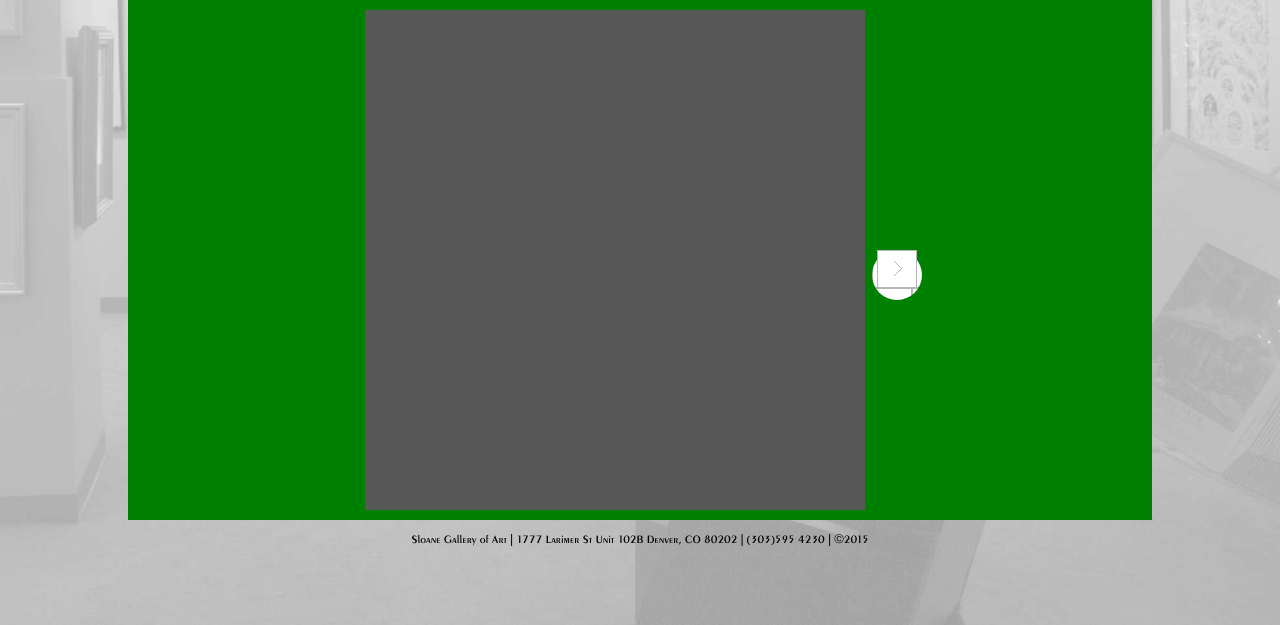
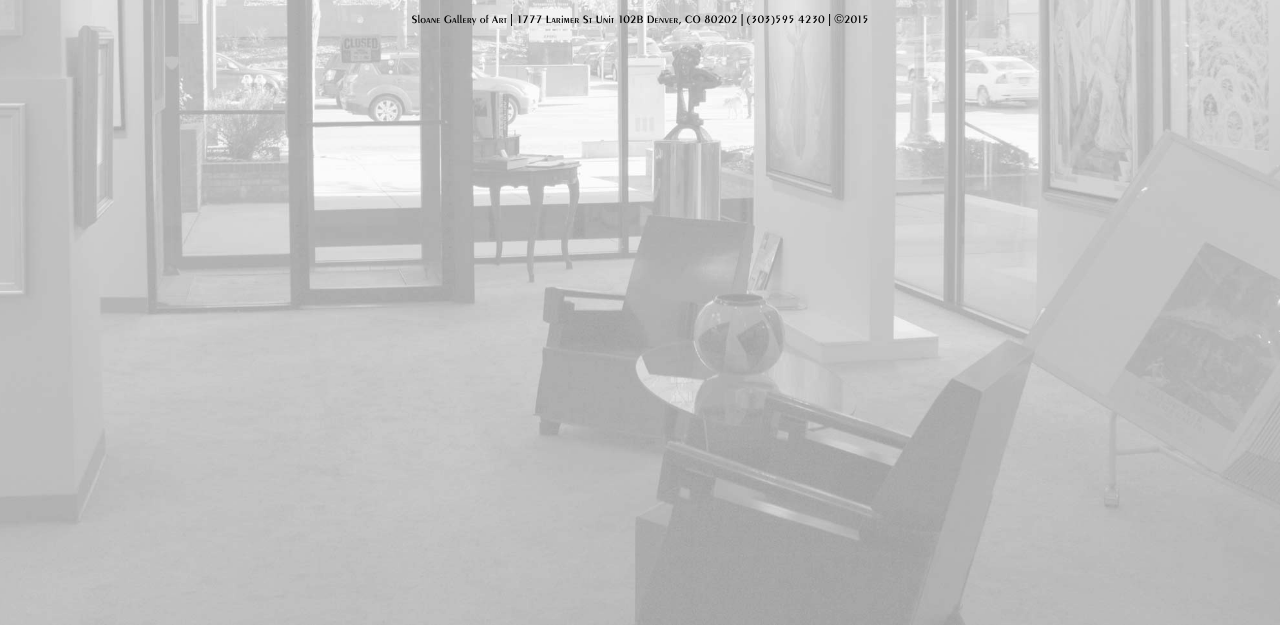
Before and after one commit to Cheshire89/Sloane-Gallery, a PHP site: page /artists/work.php in a window 1280 px wide. Shown: the part 175-800 px from the top of the page. Run offline with PHP 8.4, Linux system fonts and the light colour scheme; data that the repository does not hold is empty; some libraries are stand-ins or nearby versions.

Commit message:
Removed all old html & css for work page. Starting from scratch

```diff
--- a/artists/work.php
+++ b/artists/work.php
@@ -10,17 +10,8 @@ include(ROOT_PATH.'php/includes/header.php');
 ?>
 <section class="body">
    <div class="bodyContainer">
-    <div class="workContainer clearfix">
-        <div class="workAlign" id="arrowL">
 
-        </div>
-        <div class="workAlign" id="work">
-        <img src="img/L_placeholder.jpg">
-        </div>
-        <div class="workAlign" id="arrowR">
-        <img src="img/arrowR.png">
-        </div>
-    </div>
+
    </div>
 </section>
 <?php
--- a/stylesheets/work.css
+++ /dev/null
@@ -1,45 +0,0 @@
-.clearfix:after {
-	visibility: hidden;
-	display: block;
-	font-size: 0;
-	content: " ";
-	clear: both;
-	height: 0;
-	}
-* html .clearfix             { zoom: 1; } /* IE6 */
-*:first-child+html .clearfix { zoom: 1; } /* IE7 */
-
-.workContainer{
-	width: 100%;
-	margin:0 auto;
-	background-color: green;
-}
-
-.workAlign{
-	display: inline-block;
-}
-#arrowL{
-	background-color: red;
-	vertical-align: top;
-	margin-top:250px;
-}
-
-#arrowR{
-	height: 50px;
-	width: 50px;
-	border-radius: 50px;
-	background-image: url("/img/arrowR.png");
-	background-color: red;
-	vertical-align: top;
-	margin-top:250px;
-}
-#work{
-	max-width: 500px;
-	margin:10px 3px;
-}
-
-#work img{
-	height: auto;
-	max-width: 500px;
-	margin:0px auto;
-}
```
